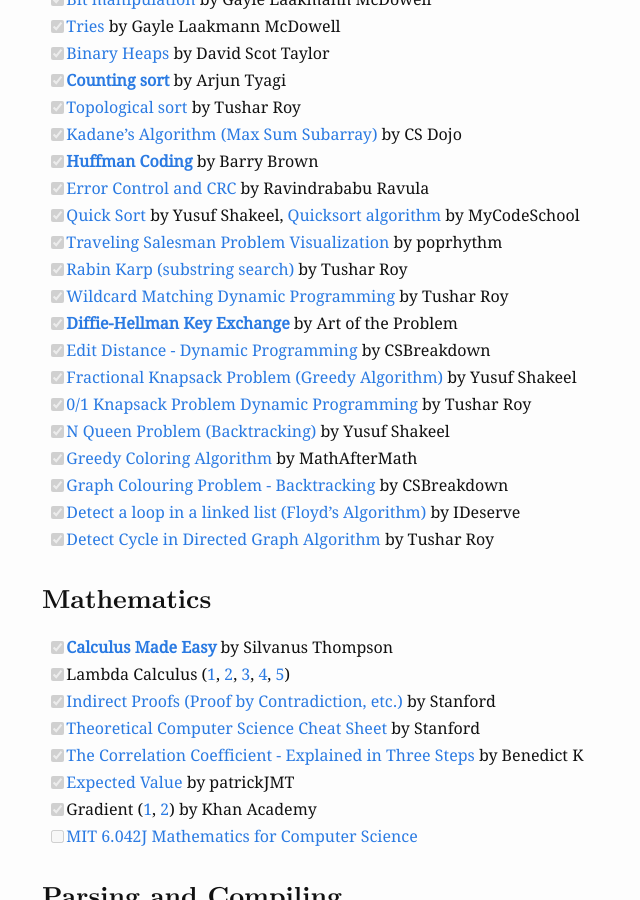
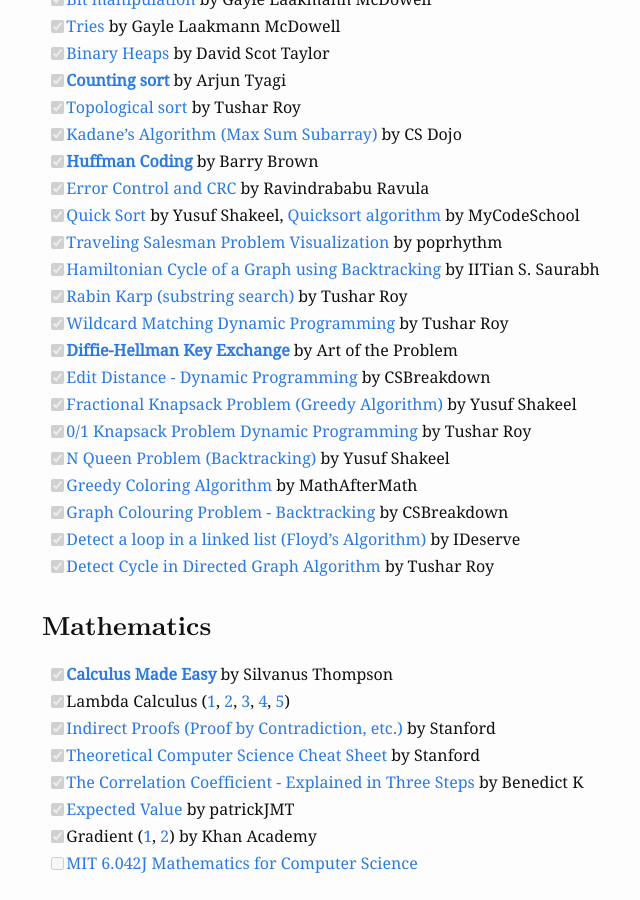
Before and after one commit to alopatindev/alopatindev.github.io, a Jekyll site: the page built from _posts/2016-11-29-self-learning.markdown, in a window 1280 px wide and 900 px high, scrolled down 1252 px. Shown: the whole window, without its empty margins (193-833 px from the left). Built offline with Jekyll 4.4.1, drawn with Linux system fonts in a browser that asks for light colours; comment, search, counter and statistics services are not loaded.

Commit message:
update 2016-11-29-self-learning

```diff
--- a/_posts/2016-11-29-self-learning.markdown
+++ b/_posts/2016-11-29-self-learning.markdown
@@ -47,6 +47,7 @@
 - [x][Error Control and CRC](https://www.youtube.com/watch?v=LL2QpP4k_HE) by Ravindrababu Ravula
 - [x][Quick Sort](https://www.youtube.com/watch?v=3OLTJlwyIqQ) by Yusuf Shakeel, [Quicksort algorithm](https://www.youtube.com/watch?v=COk73cpQbFQ) by MyCodeSchool
 - [x][Traveling Salesman Problem Visualization](https://www.youtube.com/watch?v=SC5CX8drAtU) by poprhythm
+- [x][Hamiltonian Cycle of a Graph using Backtracking](https://www.youtube.com/watch?v=naYLw94Qi6U) by IITian S. Saurabh
 - [x][Rabin Karp (substring search)](https://www.youtube.com/watch?v=H4VrKHVG5qI) by Tushar Roy
 - [x][Wildcard Matching Dynamic Programming](https://www.youtube.com/watch?v=3ZDZ-N0EPV0) by Tushar Roy
 - [x][**Diffie-Hellman Key Exchange**](https://www.youtube.com/watch?v=YEBfamv-_do) by Art of the Problem
```
